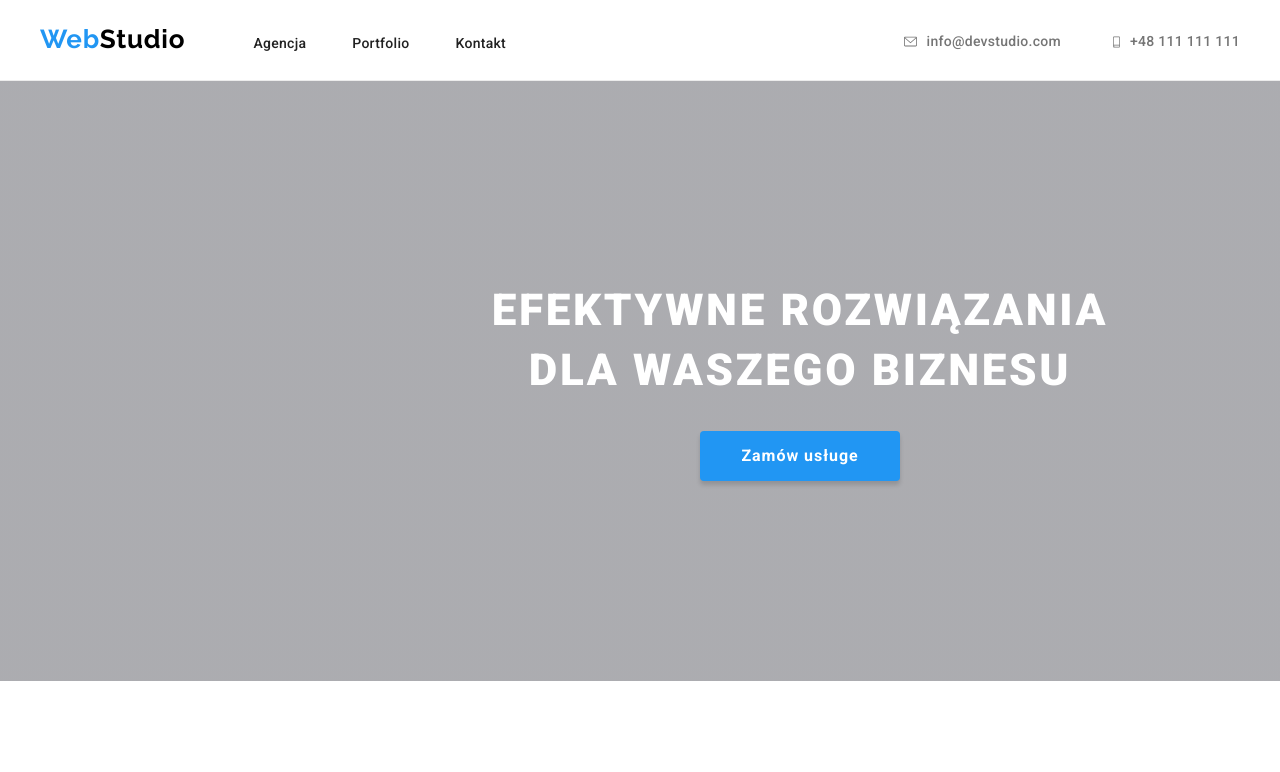
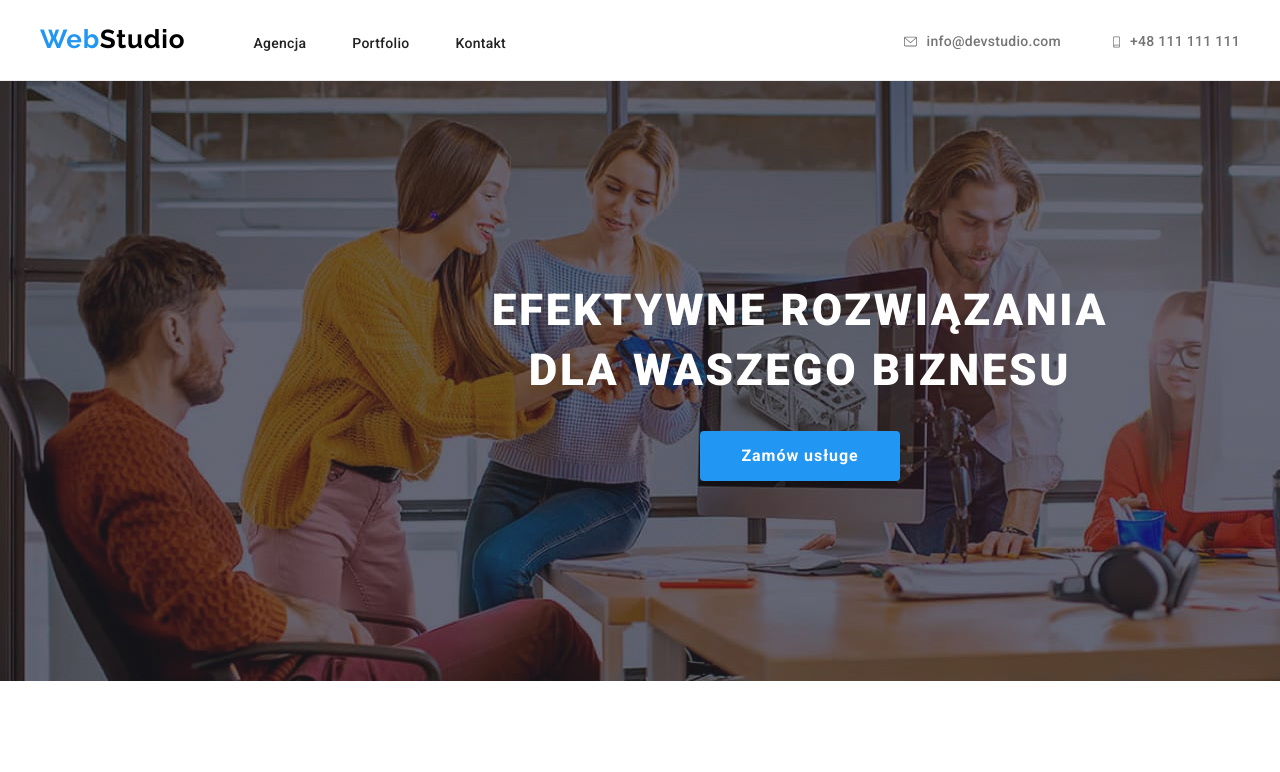
Before and after one commit to DariaCzerwinska/goit-markup-hw-04, a plain HTML site: page index.html in a window 1280 px wide. Shown: the top 772 px of the page. Drawn offline with nearby package versions, Linux system fonts and the light colour scheme; the site is published under a folder, as on GitHub Pages, so addresses that start at the root find nothing.

Commit message:
update image-header path

```diff
--- a/CSS/styles.css
+++ b/CSS/styles.css
@@ -156,7 +156,7 @@ ul {
       rgba(47, 48, 58, 0.4) 0%,
       rgba(47, 48, 58, 0.4) 50%
     ),
-    url(/images/header.jpg);
+    url(../images/header.jpg);
   background-repeat: no-repeat;
   background-position: center;
 }
```
